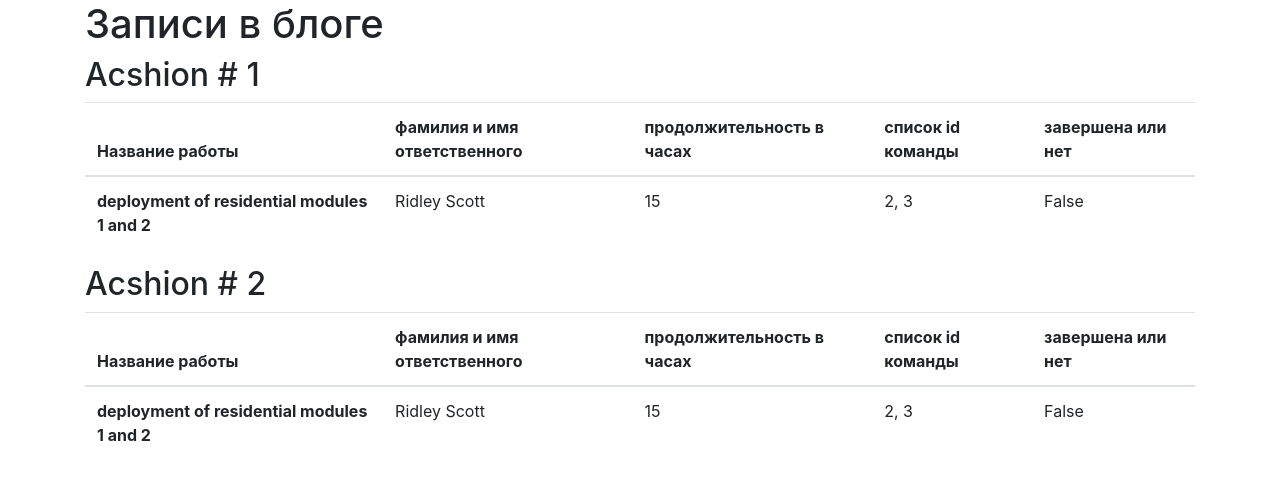
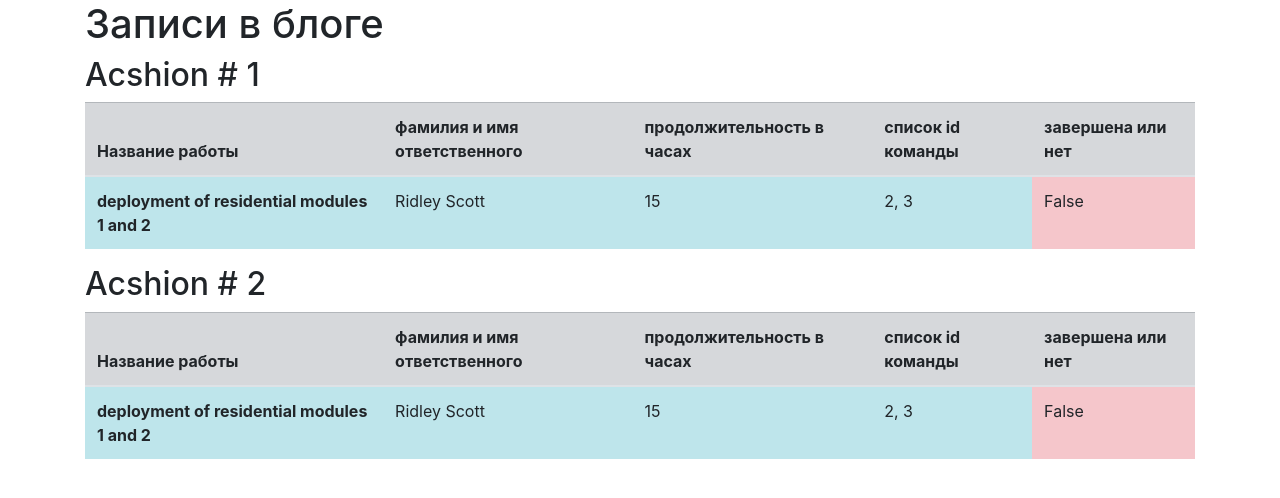
Before and after one commit to Irishka6/WEB, a Flask app: page / in a window 1280 px wide. Shown: the part 56-554 px from the top of the page. Run offline with Flask 3, Linux system fonts and the light colour scheme; data comes from the database, SQL or seed files in the repository; some libraries are stand-ins or nearby versions.

Commit message:
Журнал работ2

```diff
--- a/templates/index.html
+++ b/templates/index.html
@@ -6,7 +6,7 @@
 <h2>Acshion # {{item.id}}</h2>
 <table class="table">
   <thead>
-    <tr>
+    <tr class="table-secondary">
       <th scope="col">Название работы</th>
       <th scope="col">фамилия и имя ответственного</th>
       <th scope="col">продолжительность в часах</th>
@@ -15,12 +15,12 @@
     </tr>
   </thead>
   <tbody>
-    <tr>
-      <th scope="row">{{item.job}}</th>
-      <td>{{item.user.name}} {{item.user.surname}}</td>
-      <td>{{item.work_size}}</td>
-      <td>{{item.collaborators}}</td>
-        <td>{{item.is_finished}}</td>
+    <tr >
+      <th scope="row" class="table-info">{{item.job}}</th>
+      <td class="table-info">{{item.user.name}} {{item.user.surname}}</td>
+      <td class="table-info">{{item.work_size}}</td>
+      <td class="table-info">{{item.collaborators}}</td>
+        <td class="table-danger">{{item.is_finished}}</td>
     </tr>
   </tbody>
 </table>
```
